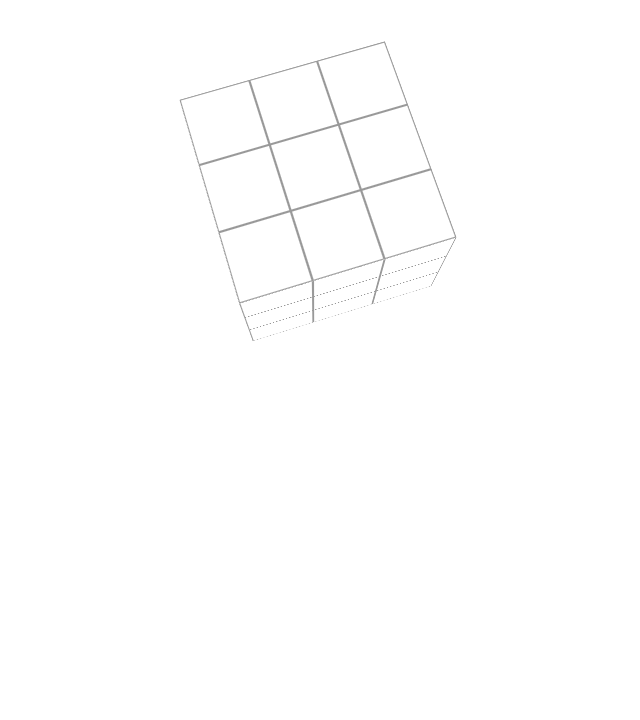
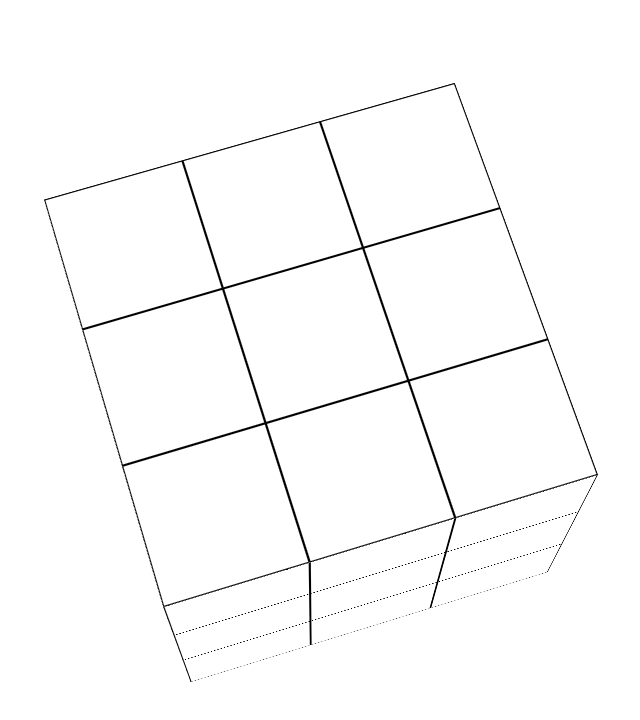
Before and after one commit to Neustater/tic-tac-toe-cubed, a React (Vite) app: page / in a window 1280 px wide. Shown: the top 720 px of the page, without its empty margins (325-965 px from the left). Built offline with nearby package versions, Linux system fonts and the light colour scheme.

Commit message:
Added winning to each side

```diff
--- a/src/App.jsx
+++ b/src/App.jsx
@@ -36,24 +36,25 @@ function Board({xIsNext, setXIsNext}) {
     setSquares(nextSquares);
     setXIsNext(!xIsNext);
   }
+  let hasWon = checkWinner(squares);
+  let hasWinner = hasWon === "X" ? (<div className="result x-result"><p>X</p></div>) : hasWon === "O" ? (<div className="result o-result"><p>O</p></div>) : null;
 
   return (
     <>
-      <div className="board-row">
+      <div className="board">
         <Square value={squares[0]} onSquareClick={() => handleClick(0)} />
         <Square value={squares[1]} onSquareClick={() => handleClick(1)} />
         <Square value={squares[2]} onSquareClick={() => handleClick(2)} />
-      </div>
-      <div className="board-row">
+
         <Square value={squares[3]} onSquareClick={() => handleClick(3)} />
         <Square value={squares[4]} onSquareClick={() => handleClick(4)} />
         <Square value={squares[5]} onSquareClick={() => handleClick(5)} />
-      </div>
-      <div className="board-row">
+
         <Square value={squares[6]} onSquareClick={() => handleClick(6)} />
         <Square value={squares[7]} onSquareClick={() => handleClick(7)} />
         <Square value={squares[8]} onSquareClick={() => handleClick(8)} />
       </div>
+      {hasWinner}
     </>
   );
 }
--- a/src/styles.css
+++ b/src/styles.css
@@ -1,8 +1,18 @@
+button, input[type="submit"], input[type="reset"] {
+	background: none;
+	color: inherit;
+	border: none;
+	padding: 0;
+	font: inherit;
+	cursor: pointer;
+	outline: inherit;
+}
+
 .container {
-  width: 200px;
-  height: 200px;
-  perspective: 1000px;
-  margin: 100px auto 0;
+  width: 50dvh;
+  height: 50dvh;
+  perspective: 250dvh;
+  margin: 25dvh auto 0;
 }
 
 .cube {
@@ -16,124 +26,79 @@
   position: absolute;
   width: 100%;
   height: 100%;
-  background-color: red;
+
+  display: grid;
+  grid-template-columns: 1fr;
+  grid-template-rows: 1fr;
 }
 
-/* * {
-  box-sizing: border-box;
+.face > * {
+  grid-column: 1 / 1;
+  grid-row: 1 / 1;
 }
 
-body {
-  font-family: sans-serif;
-  margin: 20px;
-  padding: 0;
+.face .result {
+  z-index: 2;
+
+  display: table;
 }
 
-h1 {
-  margin-top: 0;
-  font-size: 22px;
+.result p {
+  text-align:center;
+  vertical-align: middle;
+  display: table-cell;
+  font-size: 40dvh;
 }
 
-h2 {
-  margin-top: 0;
-  font-size: 20px;
+.x-result{
+  color: salmon;
+  background-color: rgba(250, 128, 114, 0.1);
+  box-shadow: inset 0 0 0 2dvh salmon;
 }
 
-h3 {
-  margin-top: 0;
-  font-size: 18px;
+.o-result{
+  color: skyblue;
+  background-color: rgba(135, 207, 235, 0.1);
+  box-shadow: inset 0 0 0 2dvh skyblue;
 }
-
-h4 {
-  margin-top: 0;
-  font-size: 16px;
-}
-
-h5 {
-  margin-top: 0;
-  font-size: 14px;
-}
-
-h6 {
-  margin-top: 0;
-  font-size: 12px;
-}
-
-code {
-  font-size: 1.2em;
-}
-
-ul {
-  padding-inline-start: 20px;
-}
-
-* {
-  box-sizing: border-box;
-}
-
-body {
-  font-family: sans-serif;
-  margin: 20px;
-  padding: 0;
-} */
 
 .square {
   background: #fff;
-  border: 1px solid #999;
-  font-size: 100%;
-  float: right;
-  padding: 0;
+  font-size: 10dvh;
+  border: #000000 solid 0.01dvh;
   font-weight: bold;
   text-align: center;
-  position: relative;
-  height: 100%;
-  width: calc(100% / 3);
 }
 
-.board-row {
-  position: relative;
+.face .board {
+  z-index: 1;
+
+  display: grid;
+  grid-template-columns: 1fr 1fr 1fr;
+  grid-template-rows: 1fr 1fr 1fr;
   width: 100%;
-  height: calc(100% / 3);
-  background-color: blue;
+  height: 100%;
 }
 
-/* .board-row:after {
-  clear: both;
-  content: "";
-  display: table;
-} */
-
-/* .status {
-  margin-bottom: 10px;
-}
-.game {
-  display: flex;
-  flex-direction: row;
-}
-
-.game-info {
-  margin-left: 20px;
-} */
-
 .top {
-  transform: rotateX(90deg) translateZ(100px);
+  transform: rotateX(90deg) translateZ(25dvh);
 }
 .bottom {
-  transform: rotateX(-90deg) translateZ(100px);
+  transform: rotateX(-90deg) translateZ(25dvh);
 }
 
 .right {
-  transform: rotateY(90deg) translateZ(100px);
+  transform: rotateY(90deg) translateZ(25dvh);
 }
 .left {
-  transform: rotateY(-90deg) translateZ(100px);
+  transform: rotateY(-90deg) translateZ(25dvh);
 }
 
 .front {
-  transform: rotateX(0deg) translateZ(100px);
+  transform: rotateX(0deg) translateZ(25dvh);
 }
 .back {
-  transform: rotateX(-180deg) translateZ(100px);
+  transform: rotateX(-180deg) translateZ(25dvh);
 }
 
 @keyframes spin {
```
